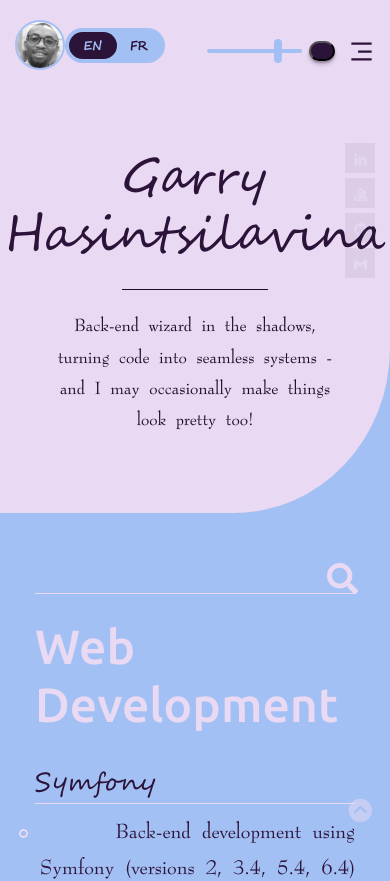
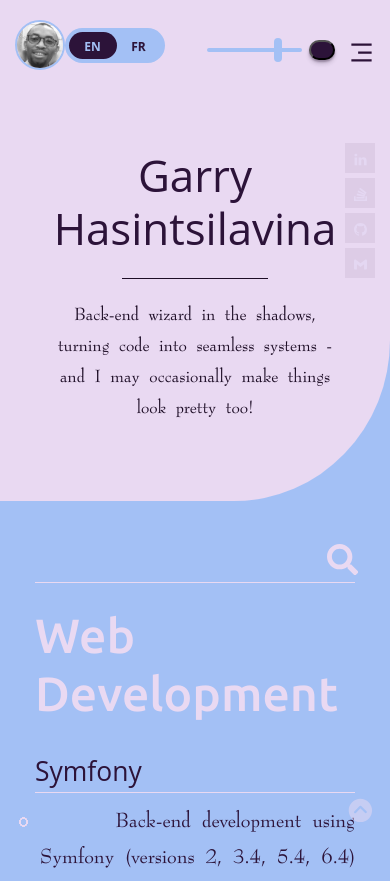
Before and after one commit to Antsamotady/ResumePortfolio, a React (Create React App) app: page /capabilities in a window 390 px wide. Shown: the top 881 px of the page. Built offline with nearby package versions, Linux system fonts and the light colour scheme.

Commit message:
Font change + fix sear input

```diff
--- a/src/Stylesheets/capabilities.css
+++ b/src/Stylesheets/capabilities.css
@@ -64,7 +64,7 @@ mini-app {
   color: var(--color-bg-header);
 }
 
-.icon-link svg {
+.form__group.field svg {
   vertical-align: unset;
 }
 
--- a/src/Stylesheets/header.css
+++ b/src/Stylesheets/header.css
@@ -131,7 +131,7 @@ a:visited {
     }
 
     .left-side-container h1 {
-        font-size: calc(1.5rem + 3vw);
+        font-size: calc(1.5rem + 2vw);
         padding-top: 25px;
         border-bottom: none;
     }
--- a/src/Stylesheets/main.css
+++ b/src/Stylesheets/main.css
@@ -174,7 +174,7 @@ q:after {
     font-size: 150%;
     --golden-ratio: 1.61803398875;
 
-    --font-family-fox_trot: "Segoesc", "Fox Trot", "Lato", "Open Sans", "Helvetica Neue", Helvetica, Arial, sans-serif;
+    --font-family-fox_trot: "Open Sans", "Lato", "Segoesc", "Fox Trot", "Helvetica Neue", Helvetica, Arial, sans-serif;
     --font-family-handwriting: "Bernadette", "AmbersHand", Arial, sans-serif;
 
     --ff: var(--font-family-fox_trot), "Syne", sans-serif;
--- a/src/Stylesheets/page/search-input.css
+++ b/src/Stylesheets/page/search-input.css
@@ -12,10 +12,9 @@
   outline: 0;
   font-size: 1.3rem;
   color: var(--color-bg-header);
-  padding: 7px 0;
+  padding: 7px 0px 7px 30px;
   background: transparent;
   transition: border-color 0.2s;
-  text-align: right;
   caret-color: #11998e; /* Make sure the caret is visible and set to a color */
 }
 
```
